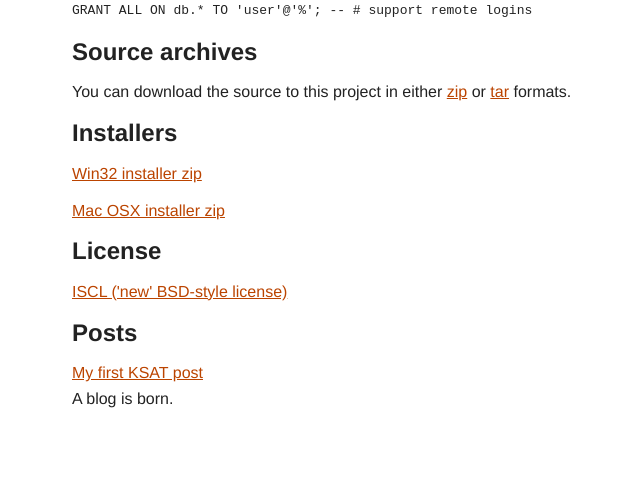
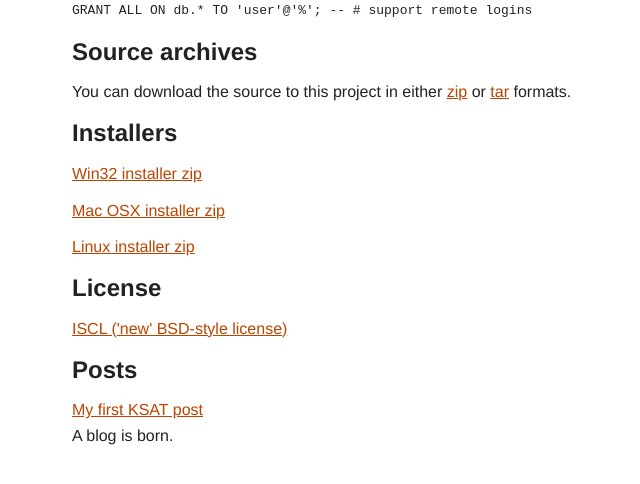
Before and after one commit to mwnorman/KSAT, a Jekyll site: the page built from index.html, in a window 1280 px wide, cut to the strip 324-808 px from the top of the page. Shown: the whole strip, without its empty margins (163-803 px from the left). Built offline with Jekyll 4.4.1, drawn with Linux system fonts in a browser that asks for light colours.

Commit message:
add link for Linux installer

```diff
--- a/index.html
+++ b/index.html
@@ -29,6 +29,7 @@ You can download the source to this project in either
 <h2>Installers</h2>
 <p><a href="http://github.com/downloads/mwnorman/KSAT/ksat.zip">Win32 installer zip</a></p>
 <p><a href="http://github.com/downloads/mwnorman/KSAT/ksat.macosx.cocoa.x86_64.zip">Mac OSX installer zip</a></p>
+<p><a href="http://github.com/downloads/mwnorman/KSAT/ksat.linux.gtk.x86.zip">Linux installer zip</a></p>
 
 <h2>License</h2>
 <p><a href="http://www.opensource.org/licenses/isc-license.txt">ISCL ('new' BSD-style license)</a>
```
